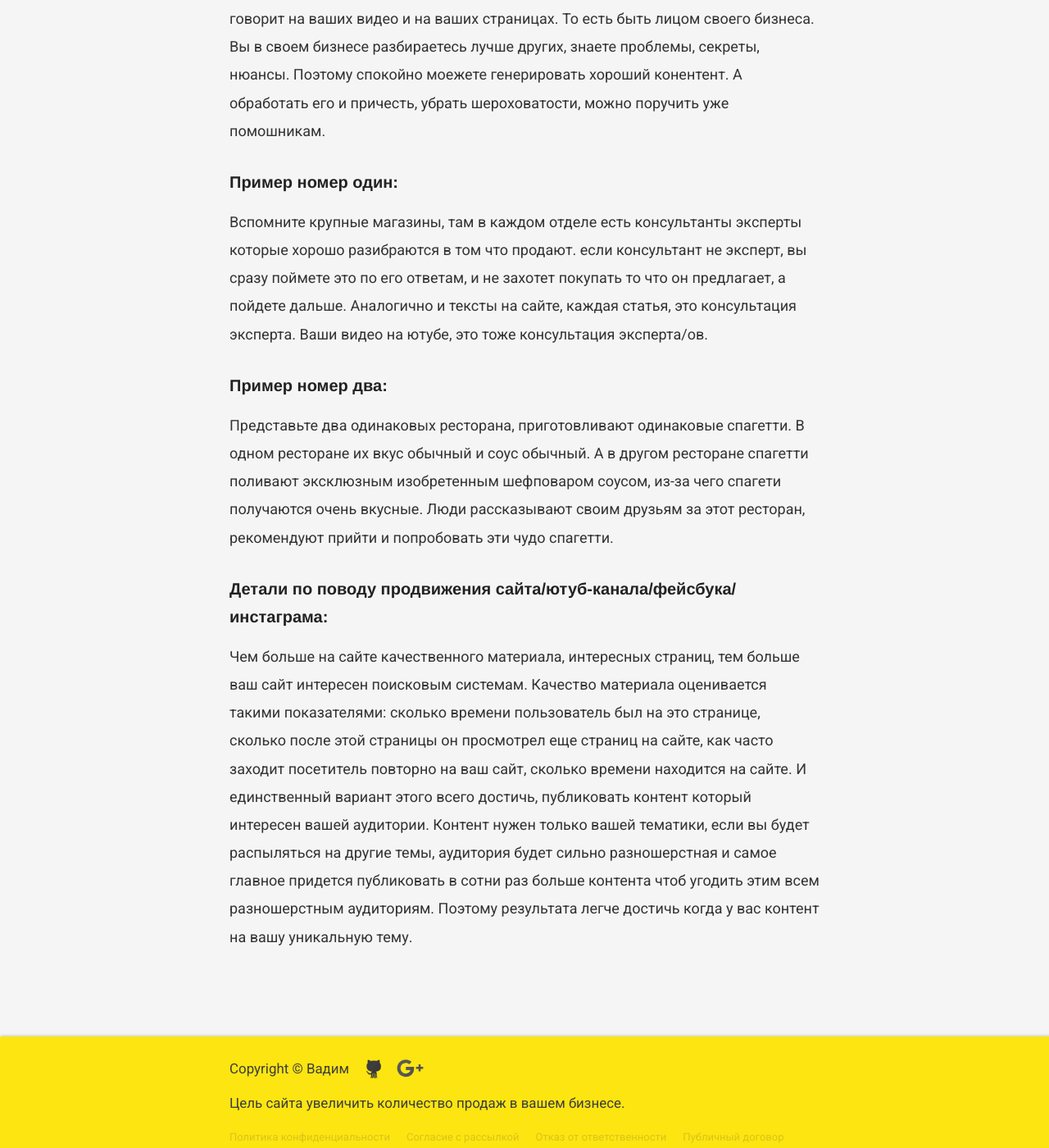
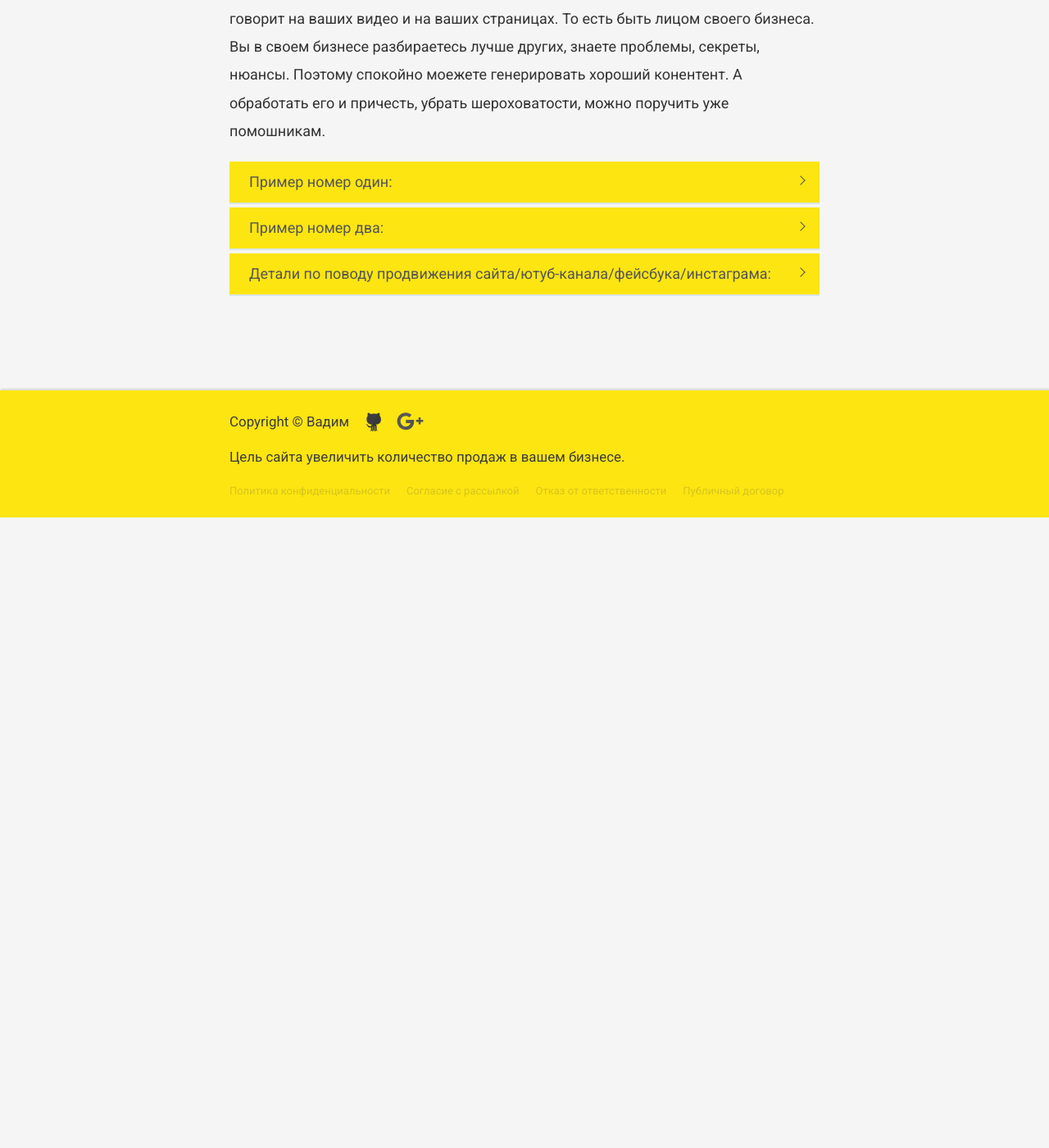
Before and after one commit to VadymVolos/vadymvolos.github.io, a Jekyll site: the page built from _posts/digital-marketing/2017-04-03-gde-nayti-horoshego-kopiraytera.md, in a window 1280 px wide and 1400 px high, scrolled down 2584 px. Shown: the whole window at 82% size. Built offline with Jekyll 4.4.1, drawn with Linux system fonts in a browser that asks for light colours; nearby versions of some CDN libraries; comment, search, counter and statistics services are not loaded; after the commit the page ends 3215 px from its top, so only the background shows below that.

Commit message:
Update 2017-04-03-gde-nayti-horoshego-kopiraytera.md

```diff
--- a/_posts/digital-marketing/2017-04-03-gde-nayti-horoshego-kopiraytera.md
+++ b/_posts/digital-marketing/2017-04-03-gde-nayti-horoshego-kopiraytera.md
@@ -34,14 +34,42 @@
 
 На первых этапах можно и самому выполнять роль копирайтера, роль того кто говорит на ваших видео и на ваших страницах. То есть быть лицом своего бизнеса. Вы в своем бизнесе разбираетесь лучше других, знаете проблемы, секреты, нюансы. Поэтому спокойно моежете генерировать хороший конентент. А обработать его и причесть, убрать шероховатости, можно поручить уже помошникам.
 
-<h3>Пример номер один:</h3>
+<ul class="accordion">
+	<li class="accordion-li">
+		<a class="accordion-a"><h3>Пример номер один:</h3></a>
+		<div class="accordion-content">
+		<p>Вспомните крупные магазины, там в каждом отделе есть консультанты эксперты которые хорошо разибраются в том что продают. если консультант не эксперт, вы сразу поймете это по его ответам, и не захотет покупать то что он предлагает, а пойдете дальше. Аналогично и тексты на сайте, каждая статья, это консультация эксперта. Ваши видео на ютубе, это тоже консультация эксперта/ов.</p>
+		</div>
+	</li>
+  	<li class="accordion-li">
+		<a class="accordion-a"><h3>Пример номер два:</h3></a>
+		<div class="accordion-content">
+		<p>Представьте два одинаковых ресторана, приготовливают одинаковые спагетти. В одном ресторане их вкус обычный и соус обычный. А в другом ресторане спагетти поливают эксклюзным изобретенным шефповаром соусом, из-за чего спагети получаются очень вкусные. Люди рассказывают своим друзьям за этот ресторан, рекомендуют прийти и попробовать эти чудо спагетти.</p>
+		</div>
+	</li>
+  	<li class="accordion-li">
+		<a class="accordion-a"><h3>Детали по поводу продвижения сайта/ютуб-канала/фейсбука/инстаграма:</h3></a>
+		<div class="accordion-content">
+		<p>Чем больше на сайте качественного материала, интересных страниц, тем больше ваш сайт интересен поисковым системам. Качество материала оценивается такими показателями: сколько времени пользователь был на это странице, сколько после этой страницы он просмотрел еще страниц на сайте, как часто заходит посетитель повторно на ваш сайт, сколько времени находится на сайте. И единственный вариант этого всего достичь, публиковать контент который интересен вашей аудитории. Контент нужен только вашей тематики, если вы будет распыляться на другие темы, аудитория будет сильно разношерстная и самое главное придется публиковать в сотни раз больше контента чтоб угодить этим всем разношерстным аудиториям. Поэтому результата легче достичь когда у вас контент на вашу уникальную тему.</p>
+		</div>
+	</li>
 
-Вспомните крупные магазины, там в каждом отделе есть консультанты эксперты которые хорошо разибраются в том что продают. если консультант не эксперт, вы сразу поймете это по его ответам, и не захотет покупать то что он предлагает, а пойдете дальше. Аналогично и тексты на сайте, каждая статья, это консультация эксперта. Ваши видео на ютубе, это тоже консультация эксперта/ов.
 
-<h3>Пример номер два:</h3>
 
-Представьте два одинаковых ресторана, приготовливают одинаковые спагетти. В одном ресторане их вкус обычный и соус обычный. А в другом ресторане спагетти поливают эксклюзным изобретенным шефповаром соусом, из-за чего спагети получаются очень вкусные. Люди рассказывают своим друзьям за этот ресторан, рекомендуют прийти и попробовать эти чудо спагетти.
+<!--
+<ul class="accordion">
+	<li class="accordion-li">
+		<a class="accordion-a"><h3>Dolor sit Amet</h3></a>
+		<div class="accordion-content">
+		<p></p>
+		</div>
+	</li>
+	<li class="accordion-li">
+		<a class="accordion-a"><h3>Dolor sit Amet</h3></a>
+		<div class="accordion-content">
+		<p></p>
+		</div>
+	</li>
+-->
 
-<h3>Детали по поводу продвижения сайта/ютуб-канала/фейсбука/инстаграма:</h3>
-
-Чем больше на сайте качественного материала, интересных страниц, тем больше ваш сайт интересен поисковым системам. Качество материала оценивается такими показателями: сколько времени пользователь был на это странице, сколько после этой страницы он просмотрел еще страниц на сайте, как часто заходит посетитель повторно на ваш сайт, сколько времени находится на сайте. И единственный вариант этого всего достичь, публиковать контент который интересен вашей аудитории. Контент нужен только вашей тематики, если вы будет распыляться на другие темы, аудитория будет сильно разношерстная и самое главное придется публиковать в сотни раз больше контента чтоб угодить этим всем разношерстным аудиториям. Поэтому результата легче достичь когда у вас контент на вашу уникальную тему.
+</ul> <!-- / accordion -->
```
